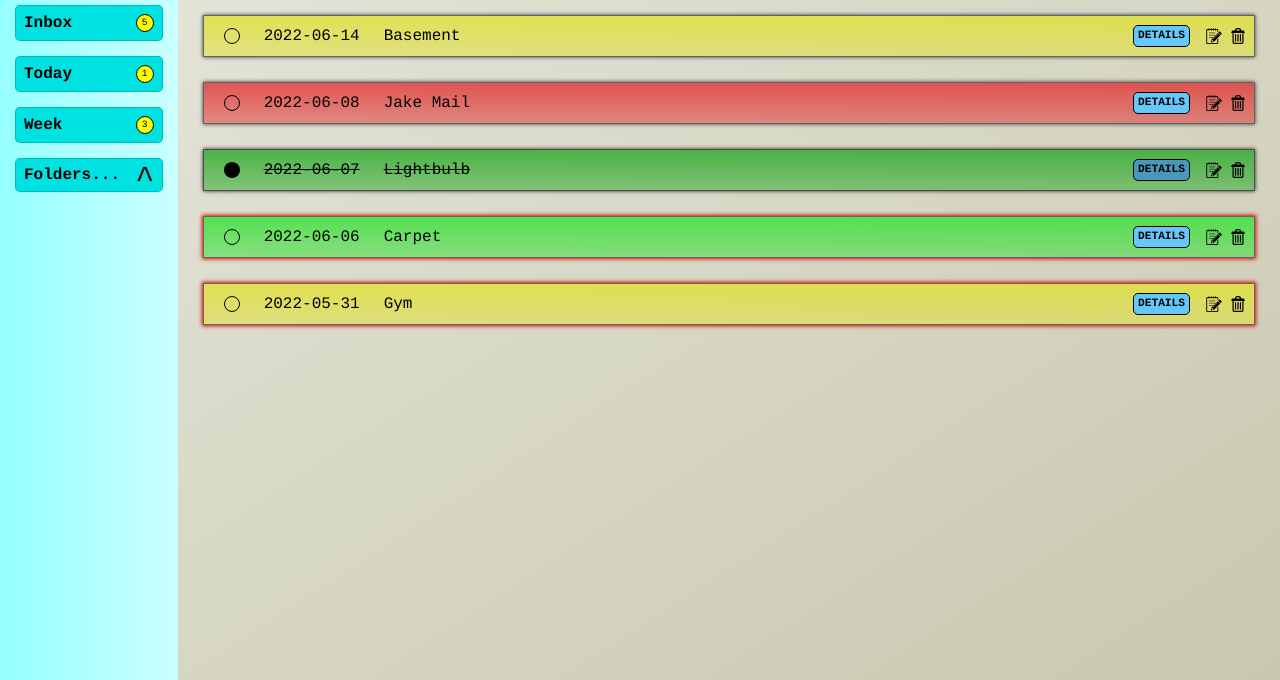
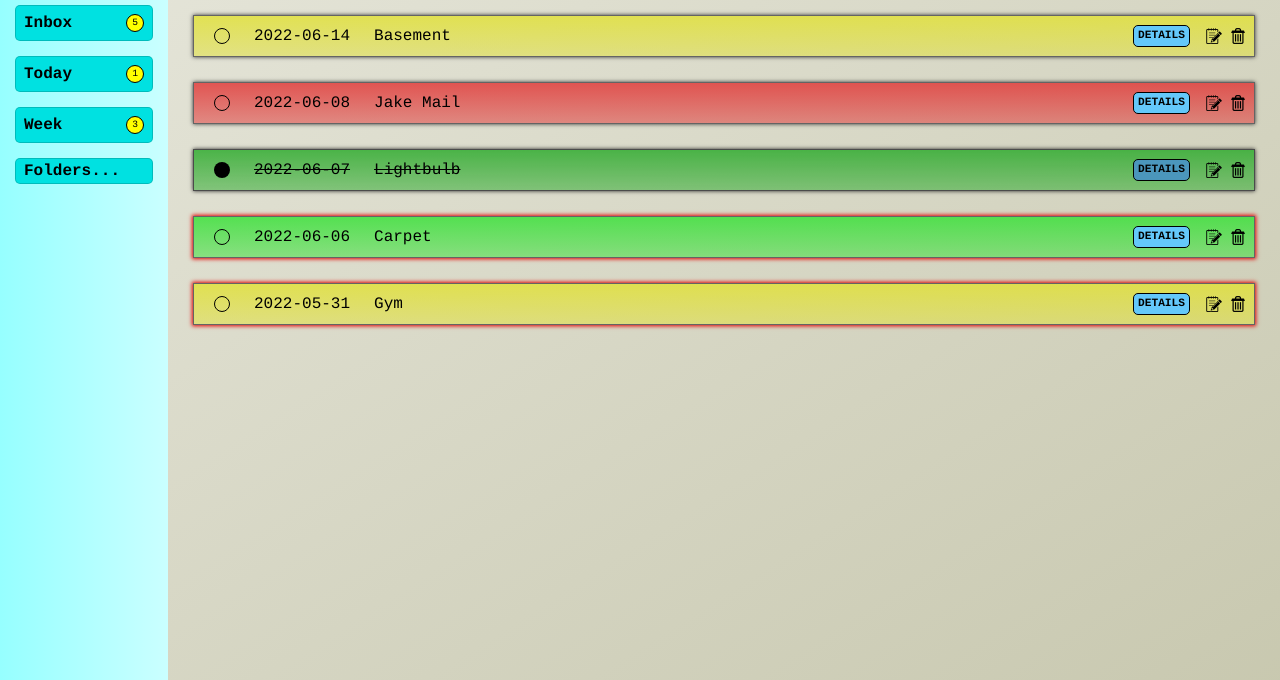
Before and after one commit to gizinski-jacek/ToDo-List-project, a website: page dist/index.html in a window 1280 px wide. Shown: the part 70-750 px from the top of the page. Drawn offline with Linux system fonts and the light colour scheme.

Commit message:
Removing caret

```diff
--- a/dist/index.html
+++ b/dist/index.html
@@ -35,7 +35,7 @@
                     <div id="dropFolders" class="folder">
                         <h3>Folders...</h3>
                         <span class="controls">
-                            <span class="arrow">^</span>
+                            <span class="arrow"></span>
                         </span>
                     </div>
                 </div>
```
